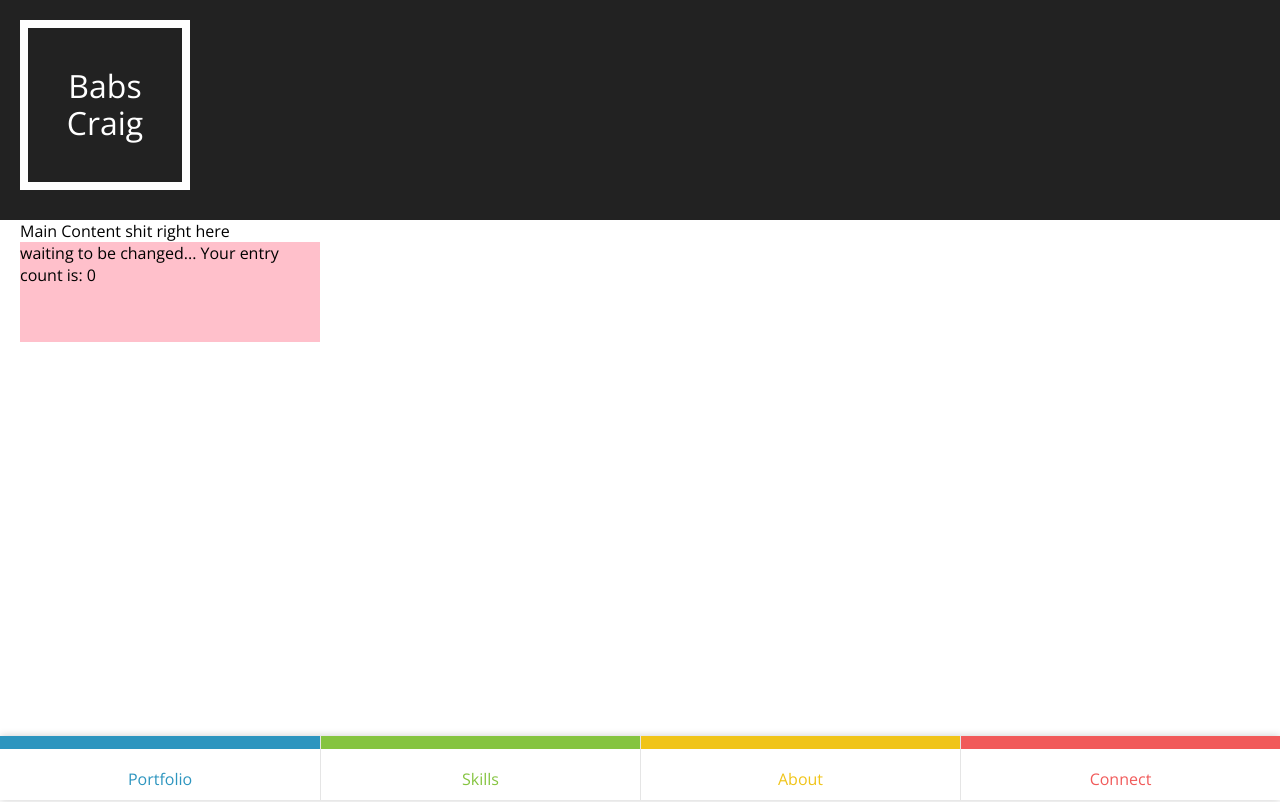
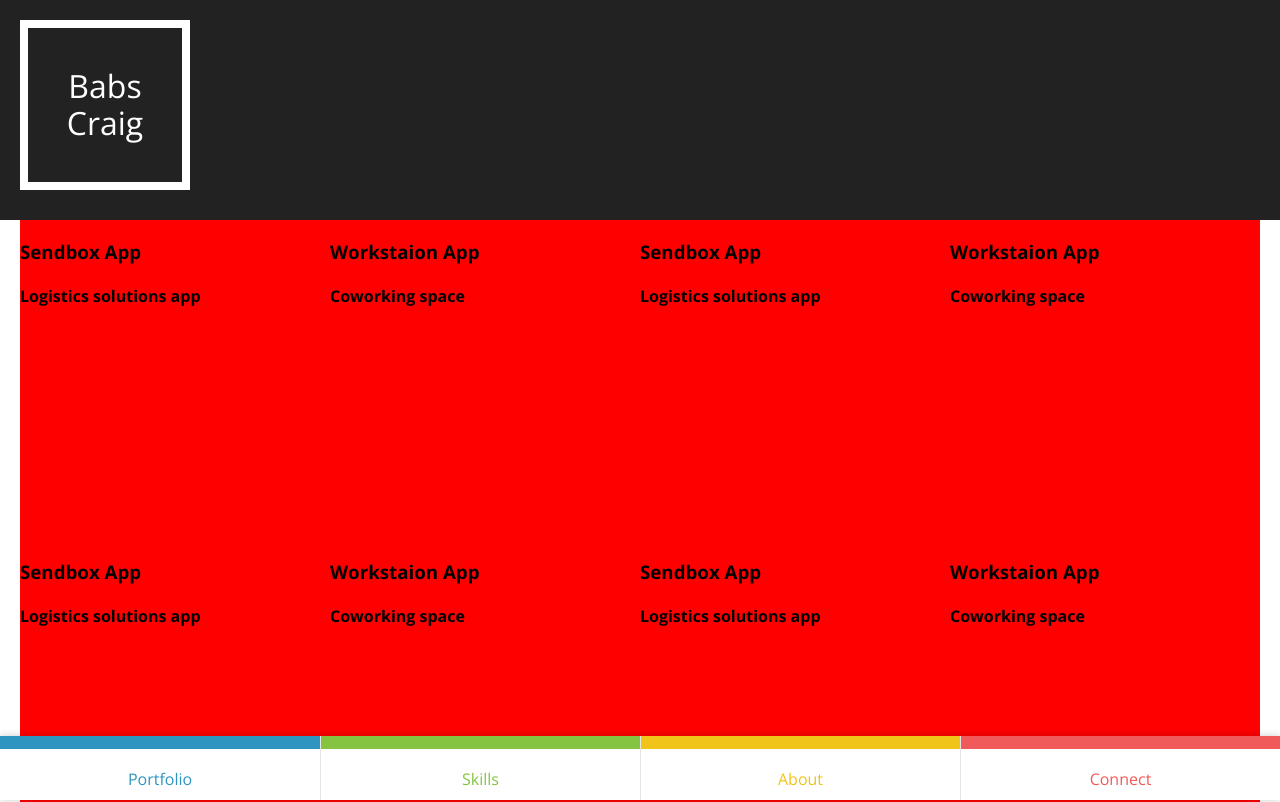
Before and after one commit to babzcraig/react-portfolio, a React (Create React App) app: page / in a window 1280 px wide. Shown: the top 802 px of the page. Built offline with nearby package versions, Linux system fonts and the light colour scheme.

Commit message:
Created portfolio component with matching portfolio item compoents

```diff
--- a/src/App.css
+++ b/src/App.css
@@ -581,6 +581,7 @@ nav.menu a {
   color: #949597;
   border-left: 1px solid #E5E5E5;
   box-sizing: border-box;
+  background: #fff;
 }
 
 
@@ -654,6 +655,7 @@ nav.menu a:hover .lnk {
 
 .main-content {
   padding: 0 20px;
+  margin-bottom: 4rem;
 }
 
 @media only screen and (max-width: 700px) {
@@ -681,3 +683,15 @@ nav.menu a:hover .lnk {
 .enterred {
     background: red;
 }
+
+.portfolio {
+    display: flex;
+    flex-wrap: wrap;
+}
+
+.portfolio-item {
+    flex: 0 0 25%;
+    background: red;
+    height: 320px;
+    cursor: pointer;
+}
--- a/src/MainContent.js
+++ b/src/MainContent.js
@@ -1,5 +1,5 @@
 import React from 'react';
-
+import Portfolio from './Portfolio';
 
 class MainContent extends React.Component {
   state = {
@@ -32,11 +32,7 @@ class MainContent extends React.Component {
 
     return (
       <div className="main-content">
-        Main Content shit right here
-        <div className={enter ? "enterred testing" : "testing"} onMouseEnter={this.mouseEnter} onMouseLeave={this.mouseLeave} onMouseMove={this.mouseMove}>
-          {innerHTML}
-          {` Your entry count is: ${entryCount}`}
-        </div>
+        <Portfolio />
       </div>
     )
   }
--- /dev/null
+++ b/src/Portfolio.js
@@ -0,0 +1,135 @@
+import React from 'react';
+import PortfolioItem from './PortfolioItem';
+
+const portfolioArray = [{
+  id: 1,
+  title: "Sendbox App",
+  description: "Logistics solutions app",
+  link: "http://www.sendbox.com.ng",
+  image: "http://via.placeholder.com/350x350",
+  tech: ["ReactJS", "Node", "Illustrator"],
+  year: "2016",
+  size: "small"
+},
+{
+  id: 2,
+  title: "Workstaion App",
+  description: "Coworking space",
+  link: "http://www.workstationng.com",
+  image: "http://via.placeholder.com/350x350",
+  tech: ["Rails", "Angular"],
+  year: "2017",
+  size: "small"
+},{
+  id: 3,
+  title: "Sendbox App",
+  description: "Logistics solutions app",
+  link: "http://www.sendbox.com.ng",
+  image: "http://via.placeholder.com/350x350",
+  tech: ["ReactJS", "Node", "Illustrator"],
+  year: "2016",
+  size: "large"
+},
+{
+  id: 4,
+  title: "Workstaion App",
+  description: "Coworking space",
+  link: "http://www.workstationng.com",
+  image: "http://via.placeholder.com/350x350",
+  tech: ["Rails", "Angular"],
+  year: "2017",
+  size: "small"
+},{
+  id: 5,
+  title: "Sendbox App",
+  description: "Logistics solutions app",
+  link: "http://www.sendbox.com.ng",
+  image: "http://via.placeholder.com/350x350",
+  tech: ["ReactJS", "Node", "Illustrator"],
+  year: "2016",
+  size: "large"
+},
+{
+  id: 6,
+  title: "Workstaion App",
+  description: "Coworking space",
+  link: "http://www.workstationng.com",
+  image: "http://via.placeholder.com/350x350",
+  tech: ["Rails", "Angular"],
+  year: "2017",
+  size: "large"
+},{
+  id: 7,
+  title: "Sendbox App",
+  description: "Logistics solutions app",
+  link: "http://www.sendbox.com.ng",
+  image: "http://via.placeholder.com/350x350",
+  tech: ["ReactJS", "Node", "Illustrator"],
+  year: "2016",
+  size: "small"
+},
+{
+  id: 8,
+  title: "Workstaion App",
+  description: "Coworking space",
+  link: "http://www.workstationng.com",
+  image: "http://via.placeholder.com/350x350",
+  tech: ["Rails", "Angular"],
+  year: "2017",
+  size: "small"
+},{
+  id: 9,
+  title: "Sendbox App",
+  description: "Logistics solutions app",
+  link: "http://www.sendbox.com.ng",
+  image: "http://via.placeholder.com/350x350",
+  tech: ["ReactJS", "Node", "Illustrator"],
+  year: "2016",
+  size: "large"
+},
+{
+  id: 10,
+  title: "Workstaion App",
+  description: "Coworking space",
+  link: "http://www.workstationng.com",
+  image: "http://via.placeholder.com/350x350",
+  tech: ["Rails", "Angular"],
+  year: "2017",
+  size: "large"
+}]
+
+
+class Portfolio extends React.Component {
+  state = {
+    portfolio: portfolioArray,
+    selectedItem: null
+  }
+
+  handlePortfolioItemHover = (id) => {
+    console.log("called: ", id);
+    setTimeout(() => this.setState({ selectedItem: id }), 150);
+  }
+
+  render() {
+    const { portfolio, selectedItem } = this.state;
+    // const portfolioItems = portfolio.map((portfolioItem) => {
+    const portfolioItems = portfolio.map((portfolioItem) => {
+      return (
+        <PortfolioItem
+          key={portfolioItem.id}
+          portfolioItem={portfolioItem}
+          mouseEnter={this.handlePortfolioItemHover}
+          mouseLeave={this.handlePortfolioItemLeave}
+          selected={selectedItem === portfolioItem.id ? true : false}
+        />
+      )
+    })
+    return (
+      <div className="portfolio">
+        {portfolioItems}
+      </div>
+    )
+  }
+}
+
+export default Portfolio;
--- /dev/null
+++ b/src/PortfolioItem.js
@@ -0,0 +1,40 @@
+import React from 'react';
+
+const PortfolioItem = ({
+  portfolioItem,
+  mouseEnter,
+  mouseLeave,
+  selected
+}) => {
+  const renderPortfolioItem = (() => {
+    const { title, link, description, tech , year} = portfolioItem;
+    if (selected) {
+      return (
+        // A detail component view
+        <div className="">
+          <h3>{title}</h3>
+          <a href={link}>view project</a>
+          <ul>tech used: {
+            tech.map(t => <li>{t}</li>)
+          }</ul>
+          <p>{year}</p>
+        </div>
+      )
+    }
+    return (
+    // a normal component
+      <div className="">
+        <h3>{title}</h3>
+        <h4>{description}</h4>
+      </div>
+    )
+  })();
+
+  return (
+    <div className={`portfolio-item ${portfolioItem.size}`} onMouseLeave={mouseLeave} onMouseEnter={() => mouseEnter(portfolioItem.id)}>
+      {renderPortfolioItem}
+    </div>
+  )
+};
+
+export default PortfolioItem;
```
